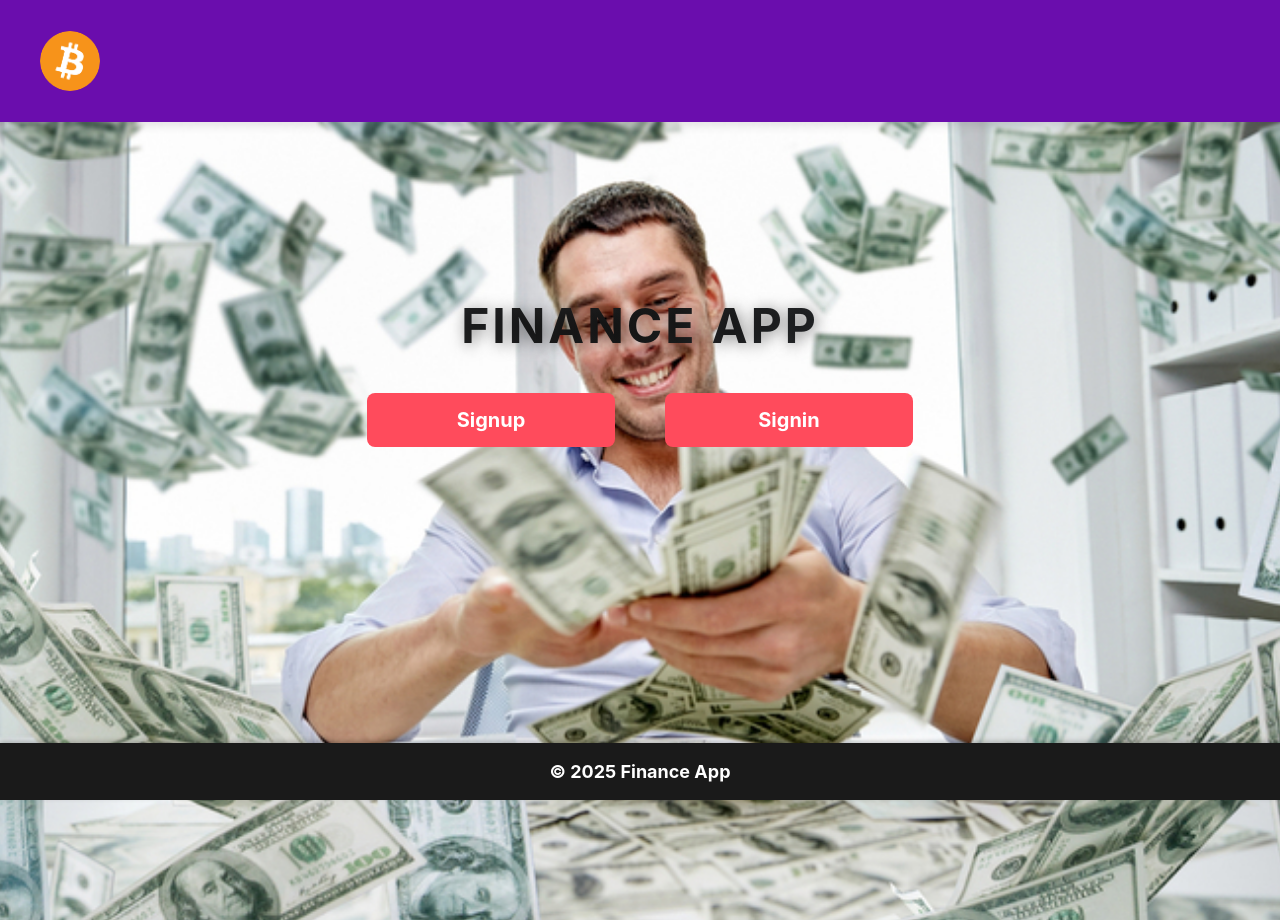
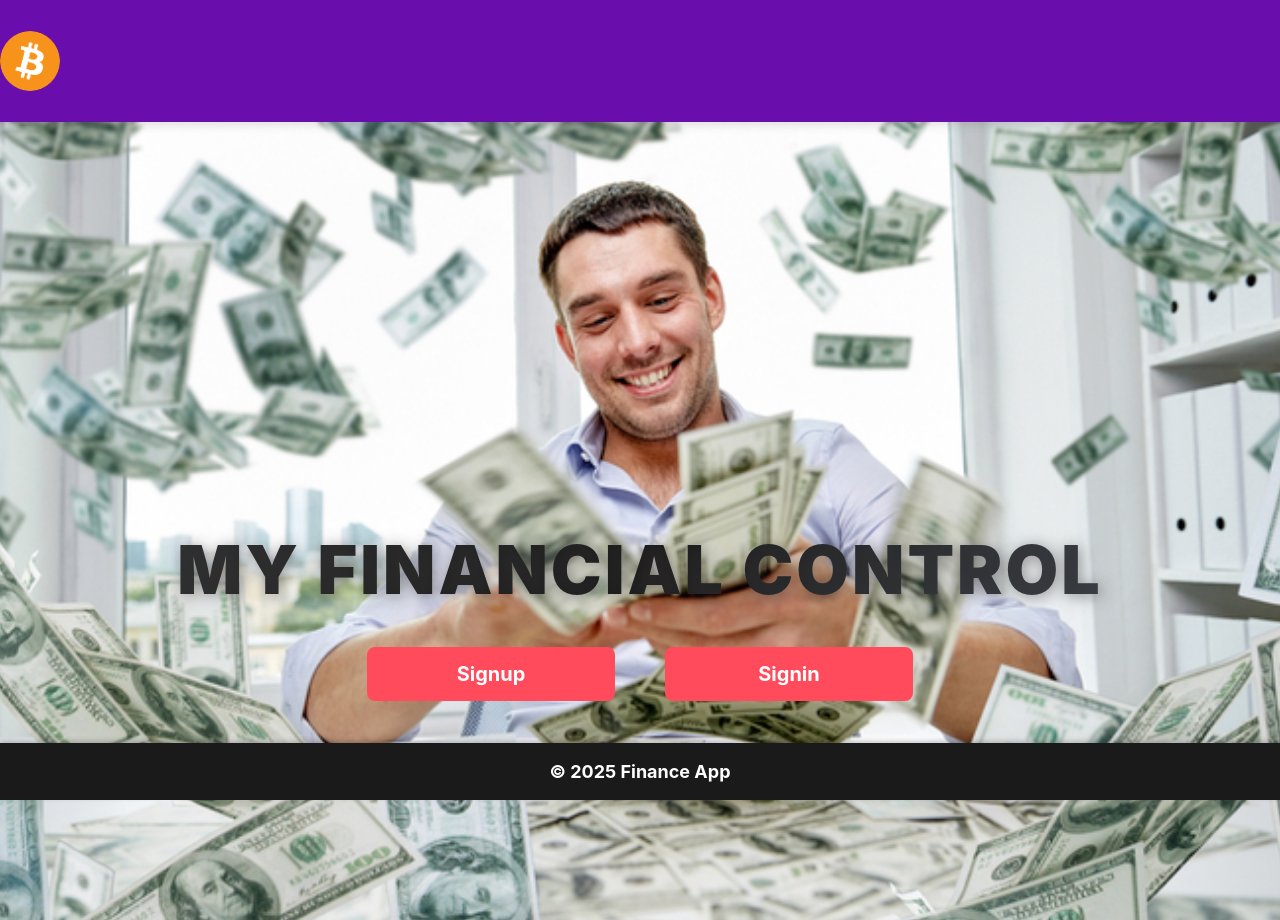
Before and after one commit to DmytroK-goit/financial-analyst, a React (Vite) app: page / in a window 1280 px wide. Shown: the top 920 px of the page. Built offline with nearby package versions, Linux system fonts and the light colour scheme.

Commit message:
add shiny text

```diff
--- a/src/components/Header/Header.module.css
+++ b/src/components/Header/Header.module.css
@@ -4,7 +4,7 @@
   left: 50%;
   width: 100%;
   height: 90px;
-  max-width: 1440px;
+  /* max-width: 1440px; */
   margin: 0 auto;
   display: flex;
   justify-content: space-between;
@@ -20,9 +20,10 @@
 
 .cont {
   margin: 0 40px;
-  width: 100%;
+  width: 1440px;
   display: flex;
   justify-content: space-between;
+  margin: 0 auto;
 }
 .header p {
   font-size: 24px;
--- /dev/null
+++ b/src/components/ShinyText/ShinyText.jsx
@@ -0,0 +1,21 @@
+import "./ShinyText.module.css";
+
+const ShinyText = ({
+  children,
+  disabled = false,
+  speed = 5,
+  className = "",
+}) => {
+  const animationDuration = `${speed}s`;
+
+  return (
+    <div
+      className={`shiny-text ${disabled ? "disabled" : ""} ${className}`}
+      style={{ animationDuration }}
+    >
+      {children}
+    </div>
+  );
+};
+
+export default ShinyText;
--- /dev/null
+++ b/src/components/ShinyText/ShinyText.module.css
@@ -0,0 +1,29 @@
+.shiny-text {
+  color: #dbdadaa4;
+  font-size: 30px;
+  font-weight: 700;
+  background: linear-gradient(
+    120deg,
+    rgba(255, 255, 255, 0) 40%,
+    rgba(255, 255, 255, 0.8) 50%,
+    rgba(255, 255, 255, 0) 60%
+  );
+  background-size: 200% 100%;
+  -webkit-background-clip: text;
+  background-clip: text;
+  display: inline-block;
+  animation: shine 5s linear infinite;
+}
+
+@keyframes shine {
+  0% {
+    background-position: 100%;
+  }
+  100% {
+    background-position: -100%;
+  }
+}
+
+.shiny-text.disabled {
+  animation: none;
+}
--- a/src/index.css
+++ b/src/index.css
@@ -25,6 +25,7 @@
   width: 100%;
   min-height: 100vh;
   margin-top: 80px;
+  background-color: #706666;
 }
 
 a {
--- a/src/pages/HomePage.jsx
+++ b/src/pages/HomePage.jsx
@@ -2,13 +2,17 @@
 import s from "./HomePage.module.css";
 import { useSelector } from "react-redux";
 import { selectIsLoggedIn } from "../redux/UserAuth/selectors";
+import ShinyText from "../components/ShinyText/ShinyText";
 
 const HomePage = () => {
   const isLoggedIn = useSelector(selectIsLoggedIn);
 
   return (
     <div className={s.container}>
-      <h1>Finance App</h1>
+      <ShinyText disabled={false} speed={3} className="custom-class">
+        <h1>My Financial Control</h1>
+      </ShinyText>
+
       <div className={s.contButt}>
         {!isLoggedIn && (
           <>
--- a/src/pages/HomePage.module.css
+++ b/src/pages/HomePage.module.css
@@ -16,22 +16,17 @@
 
 /* Заголовок */
 h1 {
-  margin-top: 200px;
-  font-size: 48px;
-  font-weight: 700;
+  margin-top: 30%;
+  font-size: 68px;
+  font-weight: 900;
   text-transform: uppercase;
   margin-bottom: 30px;
   letter-spacing: 3px;
   text-align: center;
-  background: linear-gradient(
-    135deg,
-    #3a3d40,
-    #1c1c1c,
-    #4f5965
-  ); /* Темно-сталевий градієнт */
+  background: linear-gradient(135deg, #3a3d40, #1c1c1c, #4f5965);
   -webkit-background-clip: text;
   -webkit-text-fill-color: transparent;
-  text-shadow: 2px 2px 15px rgba(0, 0, 0, 0.5); /* Глибока тінь для об'єму */
+  text-shadow: 2px 2px 15px rgba(49, 45, 45, 0.5);
 }
 
 /* Стилізація кнопок */
```
